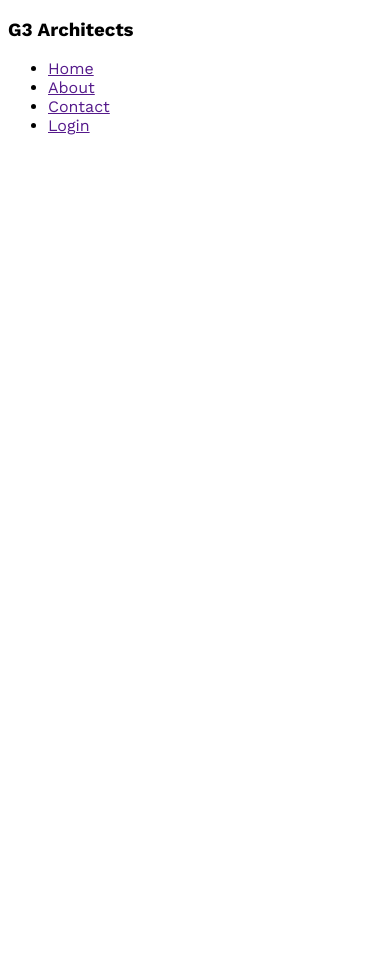
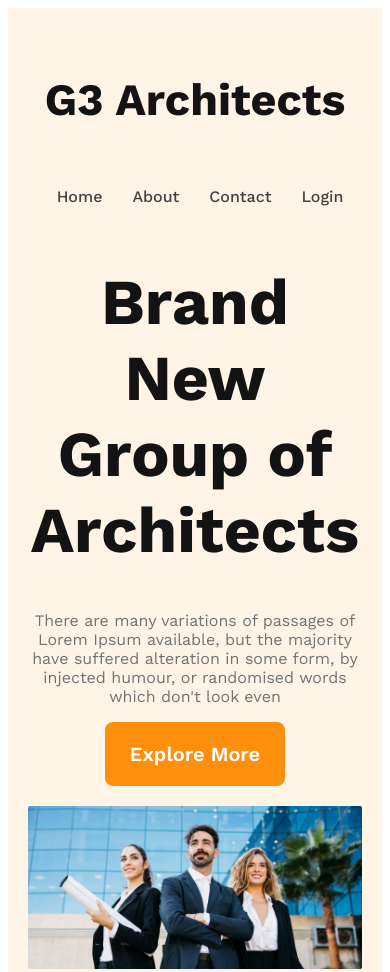
Before and after one commit to jubair1122/g3-architects-web, a plain HTML site: page index.html in a window 390 px wide. Shown: the top 972 px of the page. Before the commit the page ends 844 px from the top, so only its background shows below. Drawn offline with nearby package versions, Linux system fonts and the light colour scheme.

Commit message:
upated responsivenes

```diff
--- a/index.html
+++ b/index.html
@@ -9,7 +9,7 @@
 <body>
     <header>
          <nav>
-            <h3>G3 Architects</h3>
+            <h3 class="nav-title">G3 Architects</h3>
             <ul>
                 <li><a href="">Home</a></li>
                 <li><a href="">About</a></li>
@@ -17,6 +17,15 @@
                 <li><a href="">Login</a></li>
             </ul>
          </nav>
+         <div class="banner">
+            <div class="banner-content"><h1 class="banner-title">
+                Brand New Group of Architects
+            </h1>
+            <p class="banner-discription">There are many variations of passages of Lorem Ipsum available, but the majority have suffered alteration in some form, by injected humour, or randomised words which don't look even</p>
+            <button class="btn-primary">Explore More</button>
+         </div>
+            <img src="images/banner.png" alt="">
+         </div>
     </header>
     <main>
 
--- a/styles/architect.css
+++ b/styles/architect.css
@@ -1,7 +1,99 @@
 /* work sans */
 @import url('https://fonts.googleapis.com/css2?family=Open+Sans:wght@800&family=Work+Sans:wght@400;500;600;700;800&display=swap');
 
+/* shared styles */
 * {
     font-family: 'Open Sans', sans-serif;
     font-family: 'Work Sans', sans-serif;
 }
+
+.btn-primary {
+    border-radius: 8px;
+    color: #FFF;
+    font-size: 1.25rem;
+    background: #FF900E;
+    padding: 20px 25px;
+    font-weight: 600;
+    cursor: pointer;
+    border: 0;
+}
+
+/* header styles */
+header {
+    background: rgba(255, 144, 14, 0.10);
+    padding: 50px 240px;
+
+}
+
+nav {
+    display: flex;
+    justify-content: space-between;
+    align-items: center;
+}
+
+.nav-title {
+    font-size: 2.8rem;
+    font-weight: 700;
+    color: #131313;
+}
+
+nav>ul {
+    display: flex;
+}
+
+nav li {
+    list-style: none;
+    margin-right: 30px;
+    font-weight: 500;
+    font-size: 1rem;
+}
+
+nav li a {
+    text-decoration: none;
+    color: #424242;
+}
+
+/* banner styles */
+.banner-content {
+    max-width: 800px;
+    text-align: center;
+    margin: 0 auto;
+}
+
+.banner-title {
+    font-size: 4rem;
+    font-weight: 700;
+    color: #131313;
+
+}
+
+.banner-discription {
+    color: #727272;
+
+}
+
+.banner img{
+    margin-top: 20px;
+    width: 100%;
+}
+
+/* responsive */
+/* mobile */
+@media screen and (max-width:576px){
+    header{
+        padding: 20px;
+    }
+    nav {
+        flex-direction: column;
+    }
+}
+
+/* tablet */
+@media screen and (min-width:576px) and (max-width: 960px) {
+    header{
+        padding: 50px;
+    }
+    nav {
+        flex-direction: column;
+    }
+}
```
